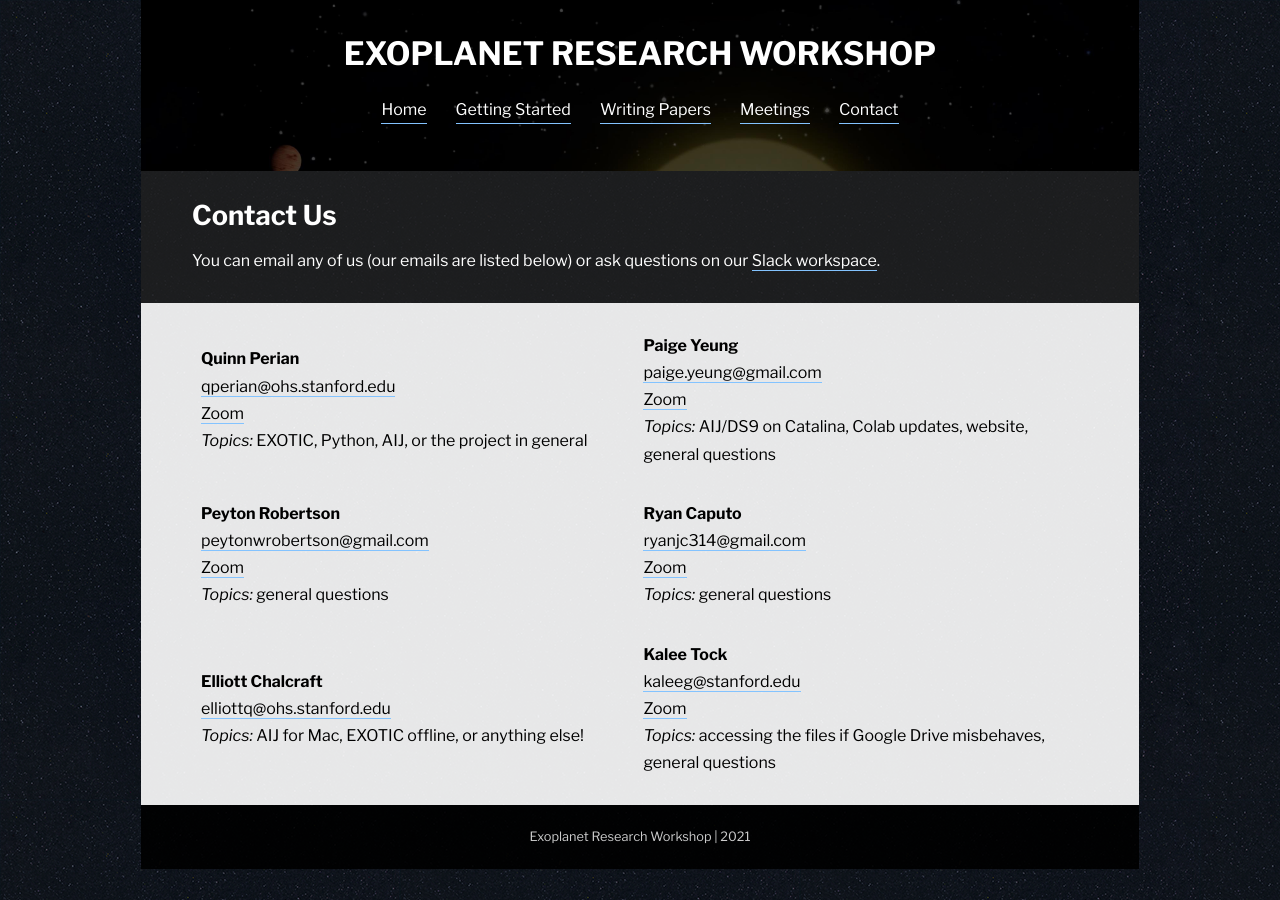
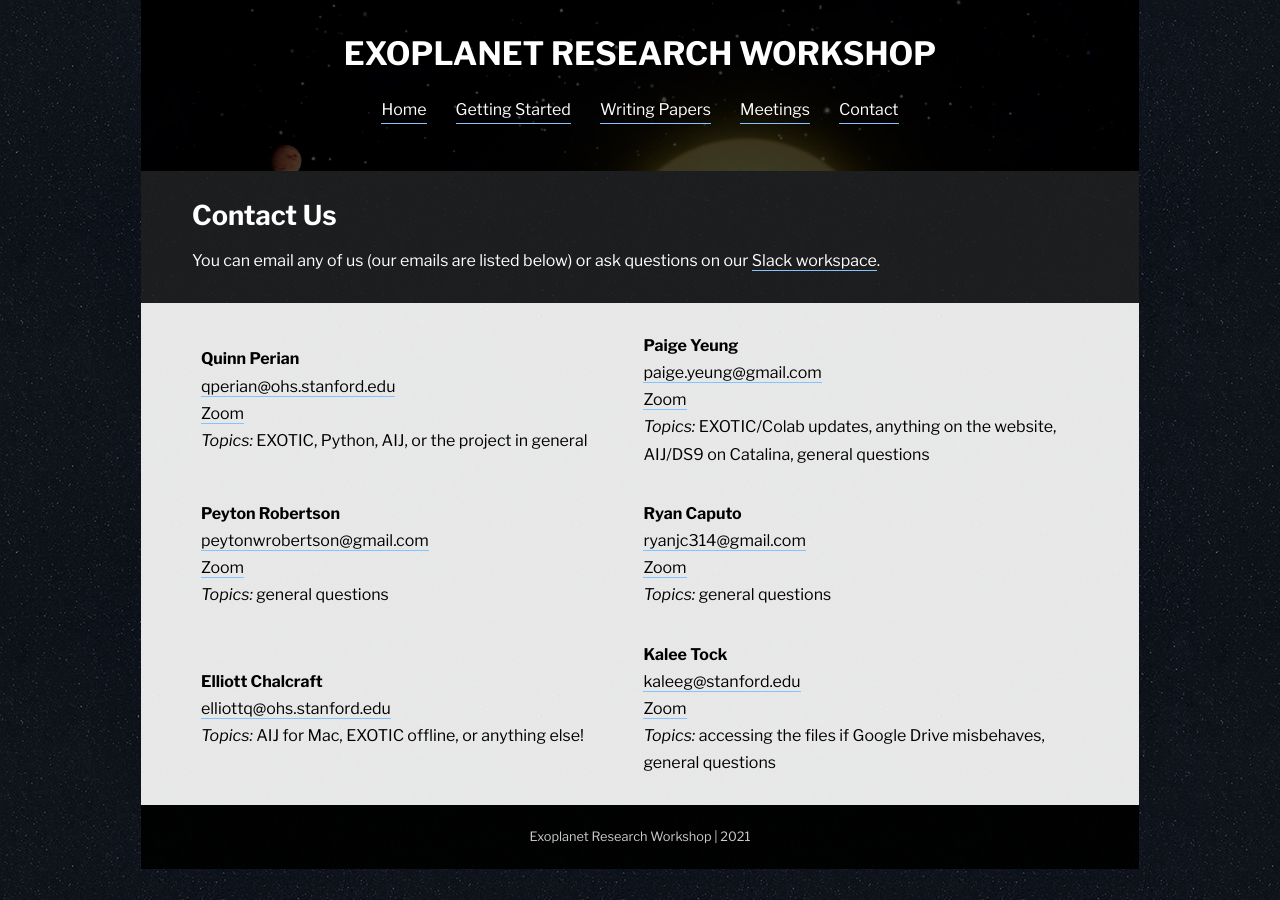
Before and after one commit to paigeyeung/exoplanetresearchworkshop, a Jekyll site: the page built from contact.md, in a window 1280 px wide. Built offline with Jekyll 4.4.1, drawn with Linux system fonts in a browser that asks for light colours.

Commit message:
Update topics for Paige

```diff
--- a/_config.yml
+++ b/_config.yml
@@ -12,7 +12,7 @@ contacts:
   - name: Paige Yeung
     email: paige.yeung@gmail.com
     zoom_url: https://stanford.zoom.us/my/pyeung
-    topics: AIJ/DS9 on Catalina, Colab updates, website, general questions
+    topics: EXOTIC/Colab updates, anything on the website, AIJ/DS9 on Catalina, general questions
   - name: Peyton Robertson
     email: peytonwrobertson@gmail.com
     zoom_url: https://stanford.zoom.us/s/94826555873
```
